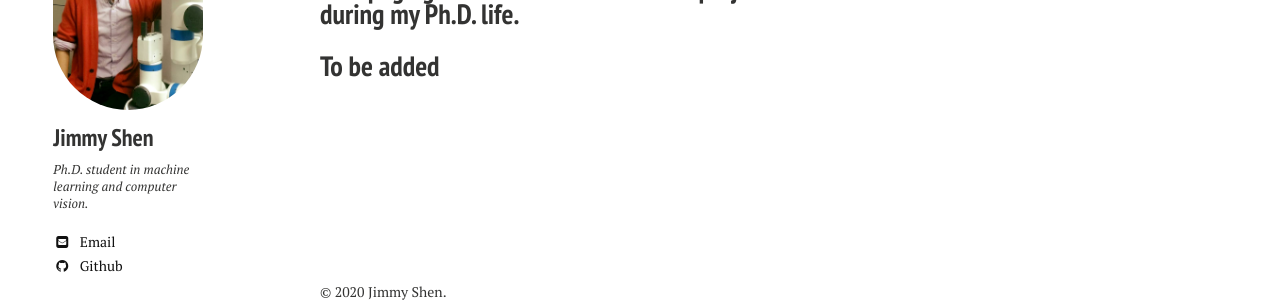
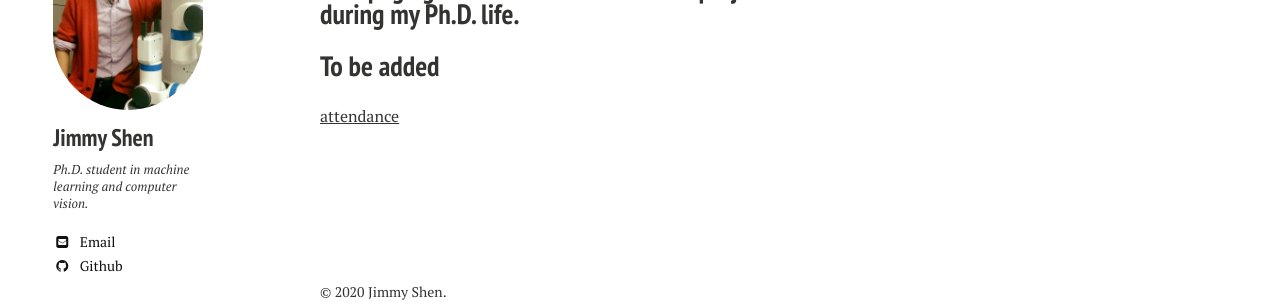
Before and after one commit to xiaokeshen/xiaokeshen.github.io, a Jekyll site: the page built from projects/index.md, in a window 1280 px wide. Shown: the part 535-837 px from the top of the page. Built offline with Jekyll 4.4.1, drawn with Linux system fonts in a browser that asks for light colours; nearby versions of some CDN libraries.

Commit message:
Add attend

```diff
--- a/projects/index.md
+++ b/projects/index.md
@@ -19,3 +19,6 @@ image:
 This page gives an overview of all the projects I have done during my Ph.D. life.
 ---
 ## To be added
+
+
+[attendance](https://docs.google.com/forms/u/1/d/e/1FAIpQLSeExPfCV7ZbEfh7oVM4XRORhLbmiSgwYX7--UzPJ6uxyjFWmw/formResponse)
```
